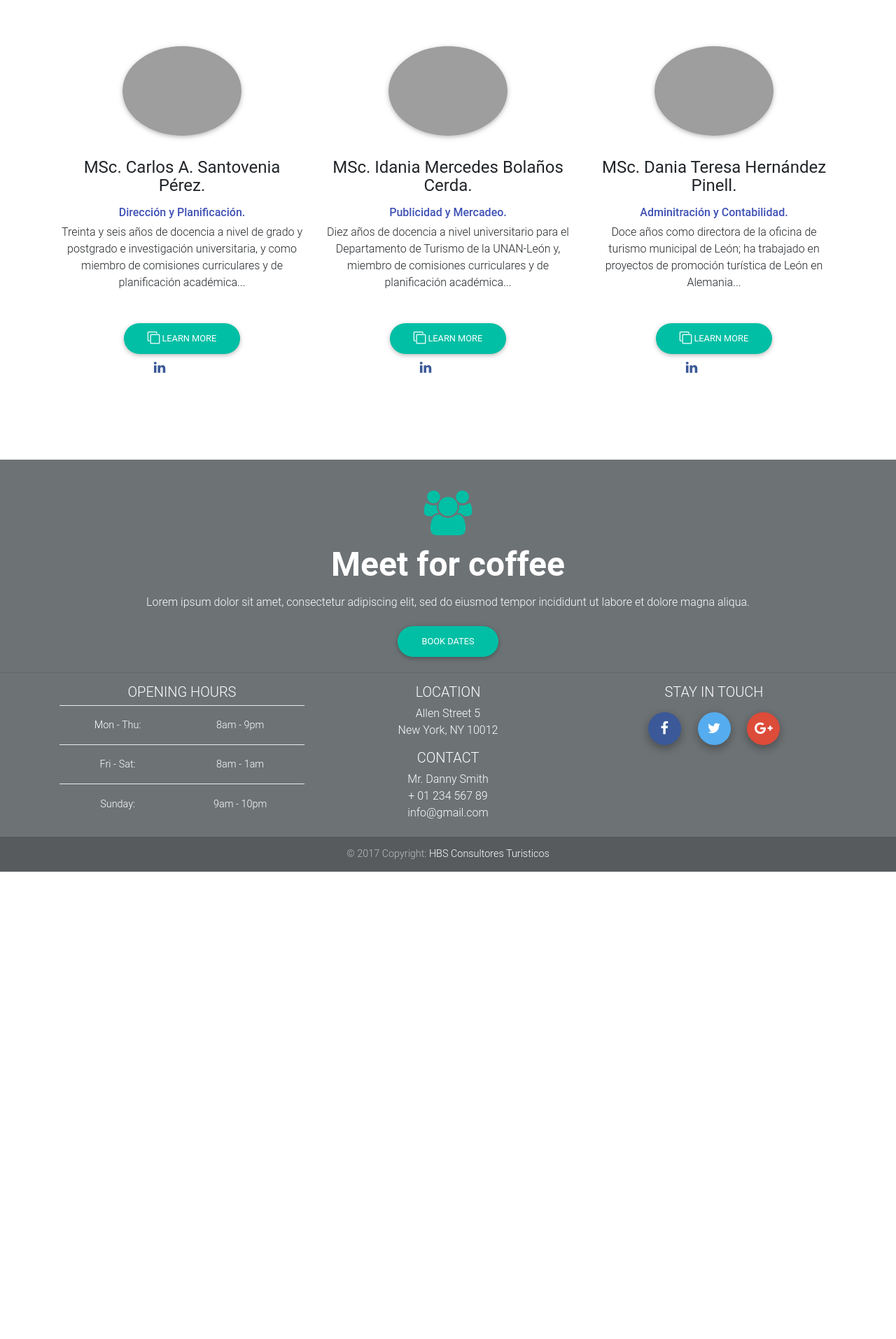
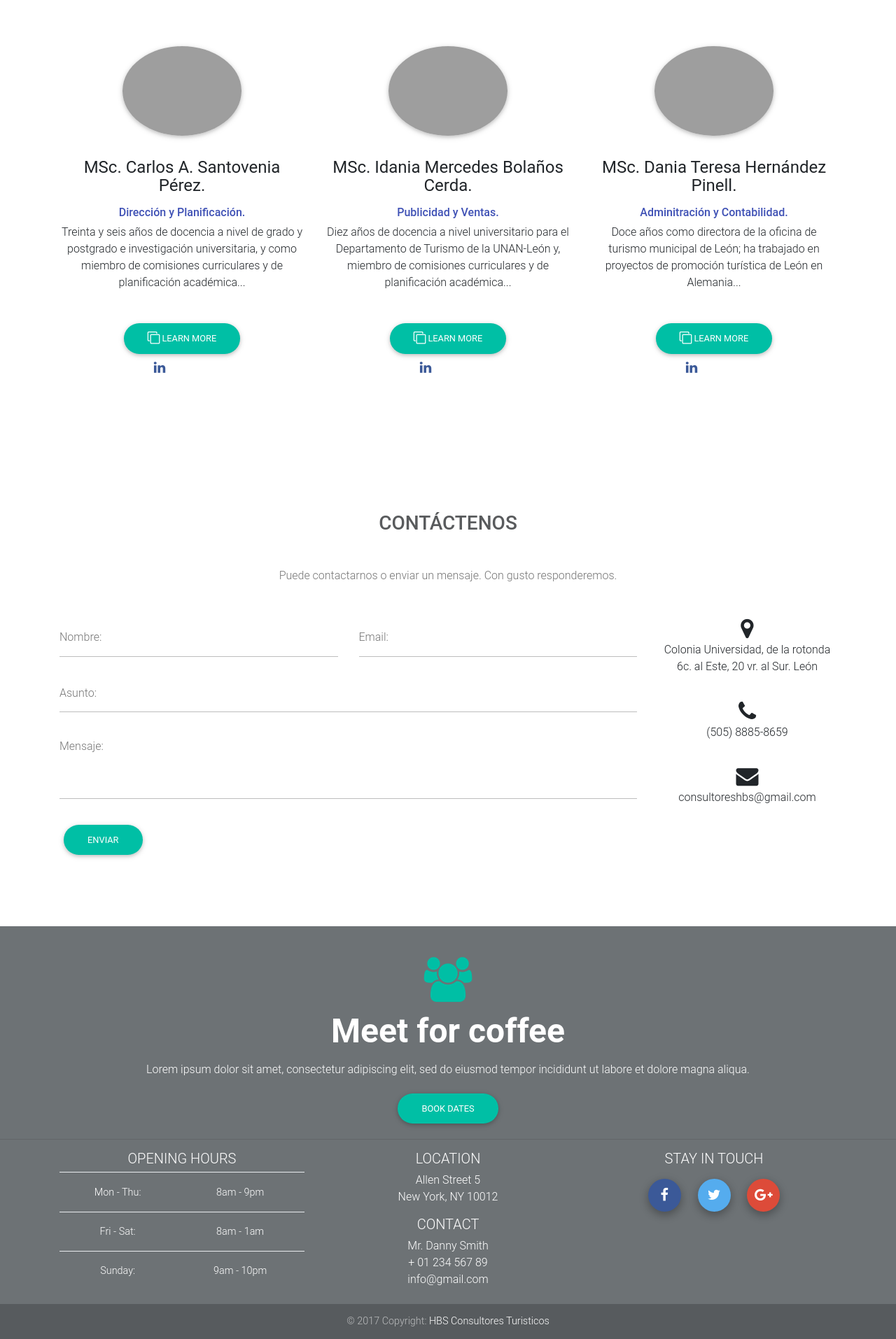
Before and after one commit to DevelopmenTeam/hbs, a Laravel app: page / in a window 1280 px wide. Shown: the part 2935-4849 px from the top of the page at 70% size. Before the commit the page ends 4181 px from the top, so only its background shows below. Run offline with Laravel 8, Linux system fonts and the light colour scheme; settings files or empty folders that the repository lacks are supplied; some web fonts are replaced; grey boxes are pictures that could not be loaded.

Commit message:
Add contant page

```diff
--- a/config/team_hbs.php
+++ b/config/team_hbs.php
@@ -50,7 +50,7 @@ Expositor en diferentes eventos a nivel nacional e internacional. Ha publicado d
       [
         'name' => 'Idania Mercedes Bolaños Cerda.',
         'pro_title' => 'MSc.',
-        'position' => 'Publicidad y Mercadeo.',
+        'position' => 'Publicidad y Ventas.',
         'age' => '36',
         'academic_studies' => [
           'Licenciada en Gestión de Empresas Turísticas',
--- a/resources/views/layouts/base.blade.php
+++ b/resources/views/layouts/base.blade.php
@@ -49,6 +49,8 @@
 	@include('pages.es.services', [])
 
 	@include('pages.es.team', [])
+
+	@include('pages.es.contant', [])
 	{{--<div class="container">--}}
 
 		{{--<!-- Section: About -->--}}
--- /dev/null
+++ b/resources/views/pages/es/contant.blade.php
@@ -0,0 +1,95 @@
+<div class="container">
+
+  <!-- Section: Contact v.2 -->
+  <section id="contact" class="section mb-5">
+
+    <!-- Section heading -->
+    <h3 class="text-center mb-5 mt-5 pt-5 font-up font-bold grey-text-2 wow fadeIn" data-wow-delay="0.2s">Contáctenos</h3>
+
+    <!-- Section sescription -->
+    <p class="section-description mb-5 wow fadeIn" data-wow-delay="0.2s">Puede contactarnos o enviar un mensaje. Con gusto responderemos.</p>
+
+    <div class="row wow fadeIn" data-wow-delay="0.4s">
+
+      <!-- Grid column -->
+      <div class="col-md-8 col-lg-9">
+        <form>
+          <!-- Grid row -->
+          <div class="row">
+            <!-- Grid column -->
+            <div class="col-md-6">
+              <div class="md-form">
+                <div class="md-form">
+                  <input type="text" id="form41" class="form-control">
+                  <label for="form41" class="">Nombre:</label>
+                </div>
+              </div>
+            </div>
+
+            <!-- Grid column -->
+            <div class="col-md-6">
+              <div class="md-form">
+                <div class="md-form">
+                  <input type="text" id="form52" class="form-control">
+                  <label for="form52" class="">Email:</label>
+                </div>
+              </div>
+            </div>
+          </div>
+          <!-- Grid row -->
+
+          <!-- Grid row -->
+          <div class="row">
+            <div class="col-md-12">
+              <div class="md-form">
+                <input type="text" id="form51" class="form-control">
+                <label for="form51" class="">Asunto:</label>
+              </div>
+            </div>
+          </div>
+          <!-- Grid row -->
+
+          <!-- Grid row -->
+          <div class="row">
+            <!-- Grid column -->
+            <div class="col-md-12">
+
+              <div class="md-form">
+                <textarea type="text" id="form76" class="md-textarea"></textarea>
+                <label for="form76">Mensaje:</label>
+              </div>
+
+            </div>
+          </div>
+          <!-- Grid row -->
+        </form>
+
+        <div class="center-on-small-only mb-5">
+          <a class="btn btn-rounded btn-light-green-2">Enviar</a>
+        </div>
+      </div>
+      <!-- Grid column -->
+
+      <!-- Grid column -->
+      <div class="col-md-4 col-lg-3">
+        <ul class="contact-icons float-md-right">
+          <li><i class="fa fa-map-marker fa-2x"></i>
+            <p>Colonia Universidad, de la rotonda 6c. al Este, 20 vr. al Sur. León</p>
+          </li>
+
+          <li><i class="fa fa-phone fa-2x"></i>
+            <p>(505) 8885-8659</p>
+          </li>
+
+          <li><i class="fa fa-envelope fa-2x"></i>
+            <p>consultoreshbs@gmail.com</p>
+          </li>
+        </ul>
+      </div>
+      <!-- Grid column -->
+
+    </div>
+  </section>
+  <!-- Section: Contact v.2 -->
+
+</div>
```
